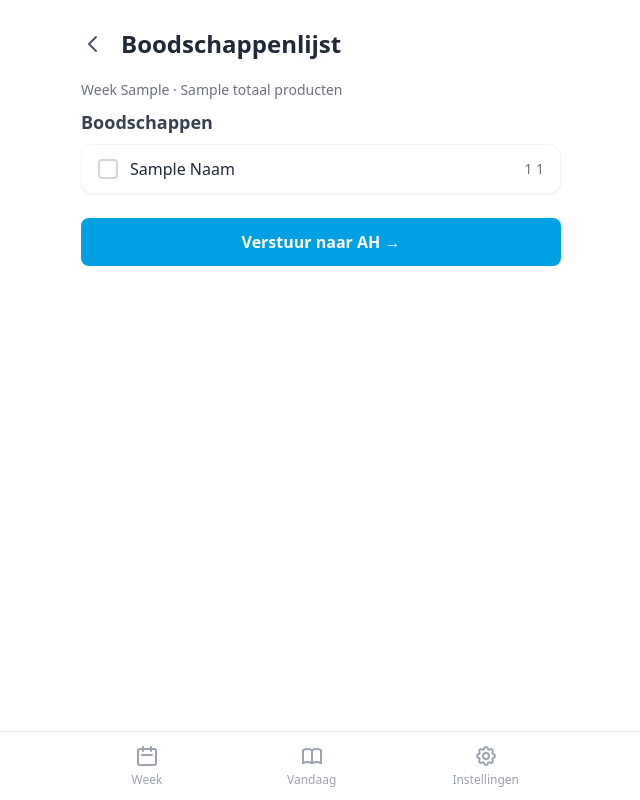
After one commit to pkuijpers/boodschappenagent, a Python web app: template src/boodschappenagent/web/templates/pages/boodschappen.html in a window 1280 px wide. The commit adds this page. Shown: the whole page, without its empty margins (319-959 px from the left). Run offline with Jinja, Linux system fonts and the light colour scheme; the template is opened without the code that fills it: most values are stand-ins (such as "Sample title", 1, 10 or a date in 2020); some libraries are stand-ins or nearby versions.

Commit message:
feat(web): implementeer S9 Boodschappenlijst pagina met GET /boodschappen route
- Voeg router boodschappen.py toe met GET /boodschappen (full page + HTMX fragment)
- Genereer boodschappenlijst via BoodschappenlijstGenerator, filter op voorraad via BoodschappenlijstFilter
- Sla gefilterde items op in app.state.boodschappenlijst met UUID, checked=False
- Redirect naar /week als er geen weekmenu in state is (S9.9)
- Voeg templates toe: pages/boodschappen.html, fragments/boodschappen_content.html, components/boodschapitem.html
- Toon lege-lijst bericht bij alles op voorraad (S9.10)
- Wijzig 'Naar boodschappenlijst' button in voorraad_content naar <a href="/boodschappen"> link
- Voeg HTMX hx-post handlers toe aan voorraaditem toggle-knoppen; verwijder line-through op actieve staat
- Voeg app_with_boodschappen fixture toe in conftest.py
- Voeg test_boodschappenlijst.py toe met S9.1a/b, S9.8, S9.9, S9.10, S9-items tests
- Voeg S11.3/S11.4 navigatietests toe in test_navigatie.py

Co-Authored-By: Claude Sonnet 4.6 <noreply@anthropic.com>

```diff
--- a/src/boodschappenagent/web/app.py
+++ b/src/boodschappenagent/web/app.py
@@ -6,7 +6,7 @@ from fastapi import FastAPI
 from fastapi.staticfiles import StaticFiles
 from fastapi.templating import Jinja2Templates
 
-from boodschappenagent.web.routers import menu, voorraad
+from boodschappenagent.web.routers import boodschappen, menu, voorraad
 
 TEMPLATES_DIR = Path(__file__).parent / "templates"
 STATIC_DIR = Path(__file__).parent / "static"
@@ -26,5 +26,6 @@ def create_app() -> FastAPI:
     # Routers
     app.include_router(menu.router)
     app.include_router(voorraad.router)
+    app.include_router(boodschappen.router)
 
     return app
--- /dev/null
+++ b/src/boodschappenagent/web/templates/components/boodschapitem.html
@@ -0,0 +1,24 @@
+<div data-testid="boodschapitem"
+     data-item="{{ item.naam }}"
+     data-checked="{{ 'true' if item.checked else 'false' }}"
+     id="boodschapitem-{{ item.id }}"
+     class="flex items-center py-3 border-b border-gray-100 last:border-0 gap-3">
+    <div class="w-5 h-5 rounded border-2 shrink-0
+                {{ 'bg-ah-blue border-ah-blue' if item.checked else 'border-gray-300' }}
+                flex items-center justify-center">
+        {% if item.checked %}
+        <svg class="w-3 h-3 text-white" fill="none" stroke="currentColor" viewBox="0 0 24 24">
+            <path stroke-linecap="round" stroke-linejoin="round" stroke-width="3" d="M5 13l4 4L19 7"/>
+        </svg>
+        {% endif %}
+    </div>
+    <div class="flex-1 min-w-0">
+        <span class="font-medium capitalize {{ 'text-gray-400 line-through' if item.checked else 'text-gray-800' }}">
+            {{ item.naam }}
+        </span>
+    </div>
+    <span data-testid="hoeveelheid"
+          class="text-sm text-gray-500 shrink-0">
+        {{ item.hoeveelheid|int if item.hoeveelheid == item.hoeveelheid|int else item.hoeveelheid }} {{ item.eenheid }}
+    </span>
+</div>
--- /dev/null
+++ b/src/boodschappenagent/web/templates/fragments/boodschappen_content.html
@@ -0,0 +1,30 @@
+<div data-testid="boodschappen-header"
+     class="px-4 mb-2">
+    <p class="text-gray-500 text-sm">Week {{ week_nr }} · {{ totaal }} product{{ 'en' if totaal != 1 else '' }}</p>
+</div>
+
+{% if items %}
+<section data-testid="boodschappen-sectie" class="mb-6">
+    <h2 class="text-lg font-semibold text-gray-700 mb-2 px-4">Boodschappen</h2>
+    <div class="bg-white rounded-xl shadow-sm border border-gray-100 mx-4">
+        <div class="px-4">
+            {% for item in items %}
+                {% include "components/boodschapitem.html" %}
+            {% endfor %}
+        </div>
+    </div>
+</section>
+{% else %}
+<div data-testid="lege-lijst" class="mx-4 py-12 text-center">
+    <p class="text-4xl mb-3">🎉</p>
+    <p class="text-gray-700 font-semibold text-lg">Niets te bestellen!</p>
+    <p class="text-gray-400 text-sm mt-1">Alles staat al op voorraad.</p>
+</div>
+{% endif %}
+
+<div class="px-4 mb-8">
+    <button data-testid="verstuur-naar-ah-button"
+            class="block w-full text-center py-3 px-4 bg-ah-blue text-white font-semibold rounded-lg hover:bg-ah-blue-dark transition-colors">
+        Verstuur naar AH →
+    </button>
+</div>
--- /dev/null
+++ b/src/boodschappenagent/web/templates/pages/boodschappen.html
@@ -0,0 +1,18 @@
+{% extends "base.html" %}
+
+{% block title %}Boodschappenlijst — Albert{% endblock %}
+
+{% block content %}
+<div class="max-w-lg mx-auto pt-6">
+    <header class="flex items-center mb-4 px-4">
+        <a href="/voorraad" class="p-2 -ml-2 rounded-full hover:bg-gray-100 transition-colors mr-2" aria-label="Terug naar voorraadcheck">
+            <svg class="w-6 h-6 text-gray-600" fill="none" stroke="currentColor" viewBox="0 0 24 24">
+                <path stroke-linecap="round" stroke-linejoin="round" stroke-width="2" d="M15 19l-7-7 7-7"/>
+            </svg>
+        </a>
+        <h1 class="text-2xl font-semibold text-gray-800">Boodschappenlijst</h1>
+    </header>
+
+    {% include "fragments/boodschappen_content.html" %}
+</div>
+{% endblock %}
```
Also changed, not shown: src/boodschappenagent/web/routers/boodschappen.py (added, +84 -0 lines), src/boodschappenagent/web/templates/components/voorraaditem.html (+9 -1 lines), src/boodschappenagent/web/templates/fragments/voorraad_content.html (+5 -4 lines), tests/web/conftest.py (+18 -0 lines), tests/web/test_boodschappenlijst.py (added, +135 -0 lines), tests/web/test_navigatie.py (+27 -3 lines).
